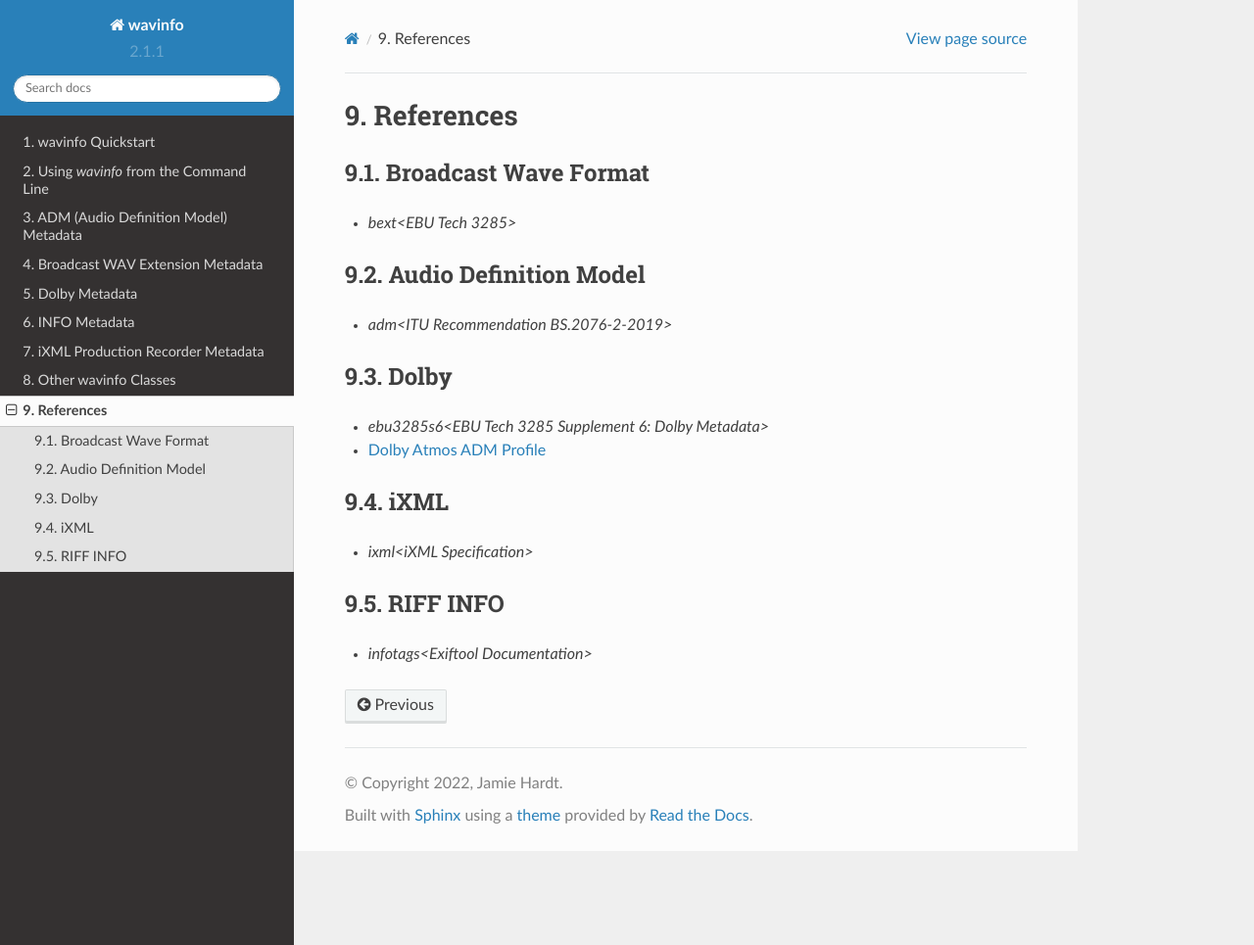
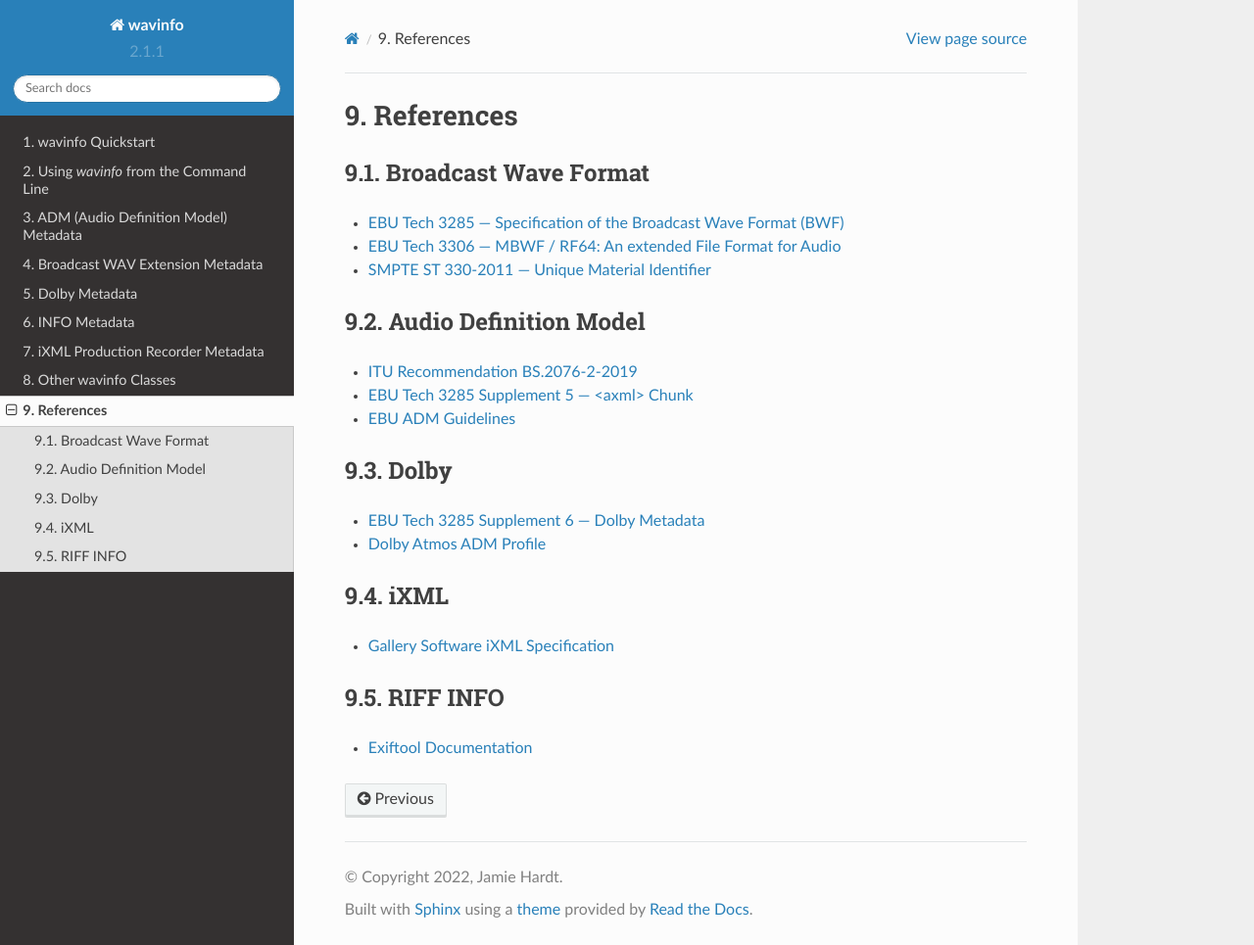
Before and after one commit to iluvcapra/wavinfo, a Sphinx documentation site: the page built from docs/source/references.rst, in a window 1280 px wide and 965 px high. Shown: the whole window at 98% size. Built offline with Sphinx 7.4.7 and the Read the Docs theme 2.0.0, drawn with Linux system fonts in a browser that asks for light colours.

Commit message:
References links

```diff
--- a/docs/source/references.rst
+++ b/docs/source/references.rst
@@ -4,37 +4,33 @@ References
 Broadcast Wave Format
 ---------------------
 
-* `bext<EBU Tech 3285>`
-
+* `EBU Tech 3285 — Specification of the Broadcast Wave Format (BWF) <https://tech.ebu.ch/docs/tech/tech3285.pdf>`_
+* `EBU Tech 3306 — MBWF / RF64: An extended File Format for Audio <https://tech.ebu.ch/docs/tech/tech3306v1_1.pdf>`_
+* `SMPTE ST 330-2011 — Unique Material Identifier <https://ieeexplore.ieee.org/document/9787389>`_
 
 Audio Definition Model
 ----------------------
 
-* `adm<ITU Recommendation BS.2076-2-2019>`
-
+* `ITU Recommendation BS.2076-2-2019 <https://www.itu.int/itu-r/rec/bs/R-REC-BS.2076-2-201910-I!!PDF-E.pdf>`_
+* `EBU Tech 3285 Supplement 5 — <axml> Chunk <https://tech.ebu.ch/docs/tech/tech3285s5.pdf>`_
+* `EBU ADM Guidelines <https://adm.ebu.io>`_
 
 Dolby
 -----
 
-* `ebu3285s6<EBU Tech 3285 Supplement 6: Dolby Metadata>`
+* `EBU Tech 3285 Supplement 6 — Dolby Metadata <https://tech.ebu.ch/docs/tech/tech3285s6.pdf>`_
 * `Dolby Atmos ADM Profile`_
 
 iXML
 ----
 
-* `ixml<iXML Specification>`
+* `Gallery Software iXML Specification <http://www.gallery.co.uk/ixml/>`_
 
 
 RIFF INFO
 ---------
-* `infotags<Exiftool Documentation>`
+* `Exiftool Documentation <exiftoolhttps://exiftool.org/TagNames/RIFF.html#Info_docs>`_
 
 
 .. _Dolby Atmos ADM Profile: https://developer.dolby.com/globalassets/documentation/technology/dolby_atmos_master_adm_profile_v1.0.pdf
-.. _bext: https://tech.ebu.ch/docs/tech/tech3285.pdf
-.. _adm: https://www.itu.int/dms_pubrec/itu-r/rec/bs/R-REC-BS.2076-2-201910-I!!PDF-E.pdf
-.. _ebu3285s6: https://tech.ebu.ch/docs/tech/tech3285s6.pdf
-.. _smpte_330m2011: http://standards.smpte.org/content/978-1-61482-678-1/st-330-2011/SEC1.abstract
-.. _ixml: http://www.gallery.co.uk/ixml/
-.. _eburf64: https://tech.ebu.ch/docs/tech/tech3306v1_1.pdf
-.. _infotags: https://exiftool.org/TagNames/RIFF.html#Info
+.. _eburf64:
```
